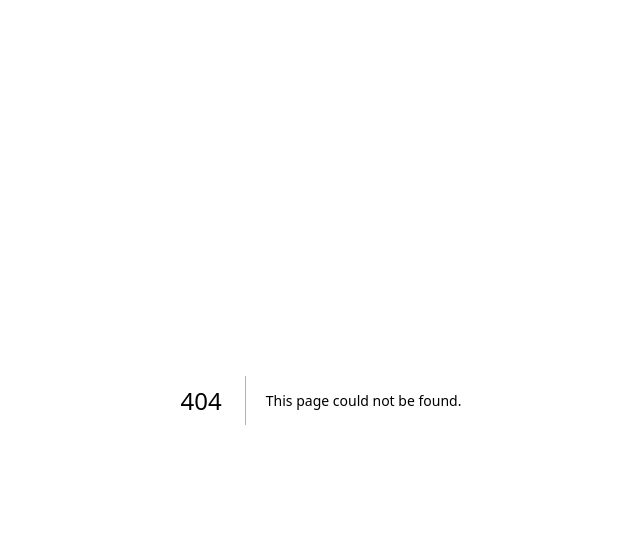
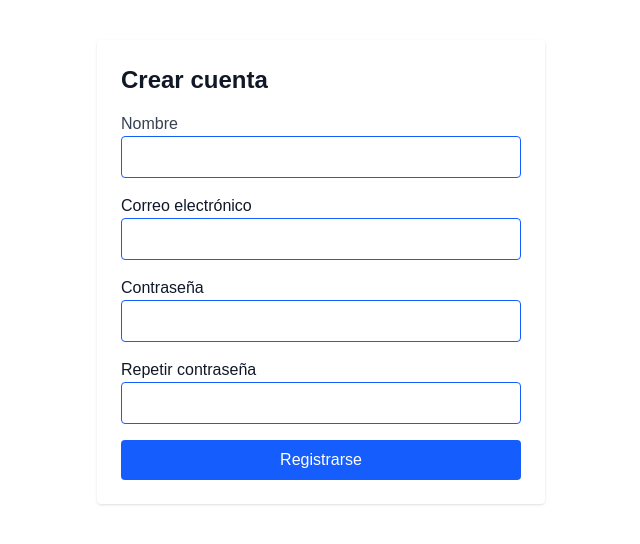
Before and after one commit to M41k80/express3, a Next.js app in the folder frontend/: page /register in a window 1280 px wide. Before the commit this address had no page. Shown: the top 544 px of the page, without its empty margins (319-959 px from the left). Built offline with nearby package versions, Linux system fonts and the light colour scheme.

Commit message:
register

```diff
--- /dev/null
+++ b/frontend/src/app/register/page.tsx
@@ -0,0 +1,110 @@
+'use client';
+
+import { useState } from 'react';
+import axios from 'axios';
+import { useRouter } from 'next/navigation';
+
+export default function RegisterPage() {
+    const router = useRouter();
+
+    const [formData, setFormData] = useState({
+        email: '',
+        name: '',
+        password: '',
+        confirmPassword: ''
+    });
+
+    const [loading, setLoading] = useState(false);
+    const [error, setError] = useState('');
+
+    const handleChange = (e: React.ChangeEvent<HTMLInputElement>) => {
+        setFormData({ ...formData, [e.target.name]: e.target.value });
+    };
+
+    const handleSubmit = async (e: React.FormEvent) => {
+        e.preventDefault();
+        setError('');
+        setLoading(true);
+
+        try {
+            const response = await axios.post('http://localhost:8000/auth/register', formData);
+            console.log('Usuario registrado:', response.data);
+            router.push('/login');
+        } catch (err: unknown) {
+            console.error(err);
+            if (axios.isAxiosError(err) && err.response?.data?.detail) {
+                setError(err.response.data.detail);
+            } else {
+                setError('Error al registrar');
+            }
+        } finally {
+            setLoading(false);
+        }
+    };
+
+    return (
+        <div className="max-w-md mx-auto mt-10 p-6 bg-white rounded shadow">
+            <h1 className="text-2xl font-bold mb-4 text-gray-900">Crear cuenta</h1>
+            <form onSubmit={handleSubmit} className="space-y-4">
+
+                <div>
+                    <label className="block font-medium text-gray-700">Nombre</label>
+                    <input
+                        type="text"
+                        name="name"
+                        required
+                        value={formData.name}
+                        onChange={handleChange}
+                        className="w-full border px-3 py-2 rounded text-blue-600"
+                    />
+                </div>
+
+                <div>
+                    <label className="block font-medium text-gray-900">Correo electrónico</label>
+                    <input
+                        type="email"
+                        name="email"
+                        required
+                        value={formData.email}
+                        onChange={handleChange}
+                        className="w-full border px-3 py-2 rounded text-blue-600"
+                    />
+                </div>
+
+                <div>
+                    <label className="block font-medium text-gray-900">Contraseña</label>
+                    <input
+                        type="password"
+                        name="password"
+                        required
+                        value={formData.password}
+                        onChange={handleChange}
+                        className="w-full border px-3 py-2 rounded text-blue-600"
+                    />
+                </div>
+
+                <div>
+                    <label className="block font-medium text-gray-900">Repetir contraseña</label>
+                    <input
+                        type="password"
+                        name="confirmPassword"
+                        required
+                        value={formData.confirmPassword}
+                        onChange={handleChange}
+                        className="w-full border px-3 py-2 rounded text-blue-600"
+                    />
+                </div>
+
+                {error && <p className="text-red-600 text-sm">{error}</p>}
+
+                <button
+                    type="submit"
+                    disabled={loading}
+                    className="w-full bg-blue-600 text-white py-2 rounded hover:bg-blue-700 disabled:opacity-50"
+                >
+                    {loading ? 'Registrando...' : 'Registrarse'}
+                </button>
+            </form>
+        </div>
+    );
+}
```
